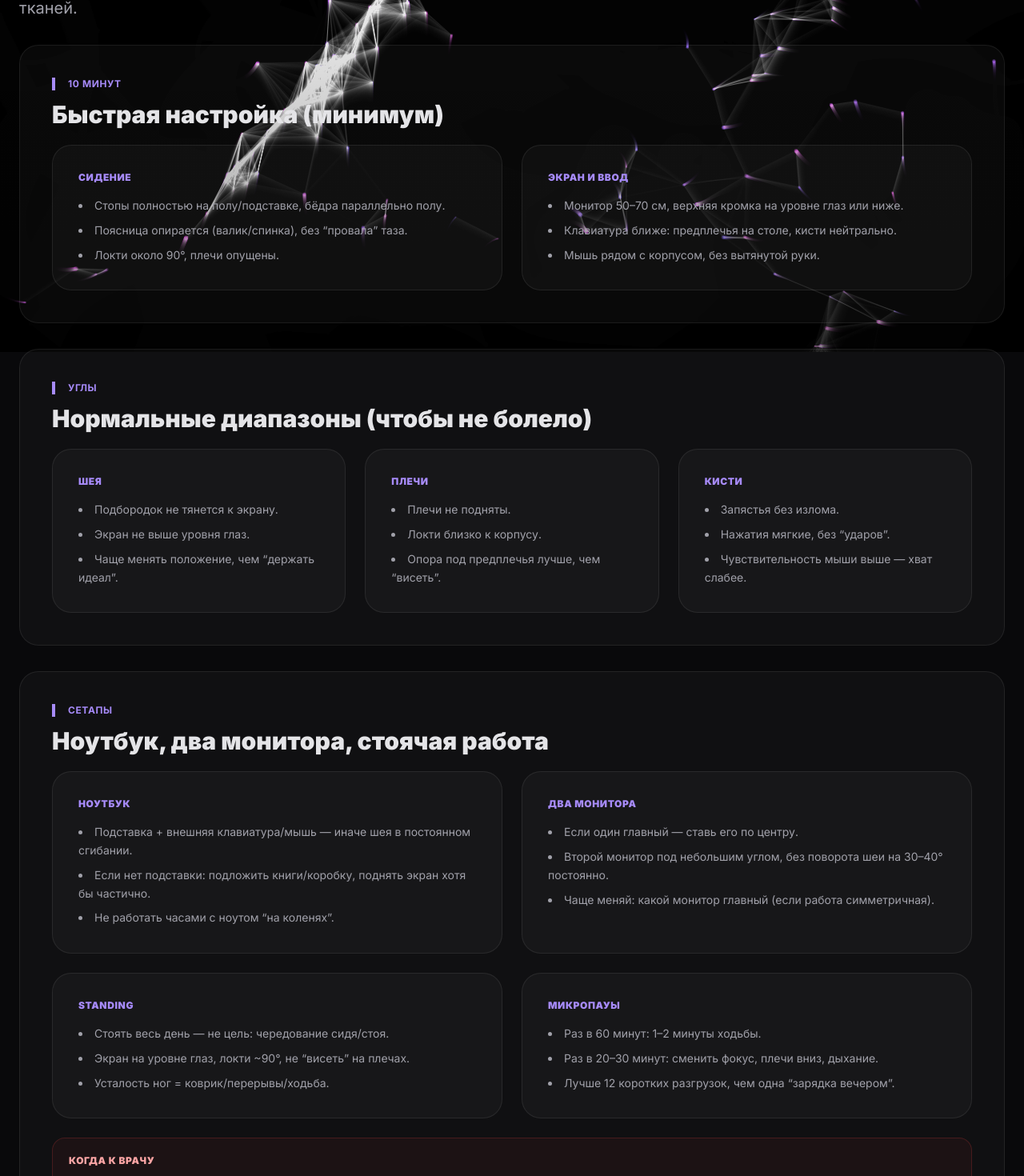
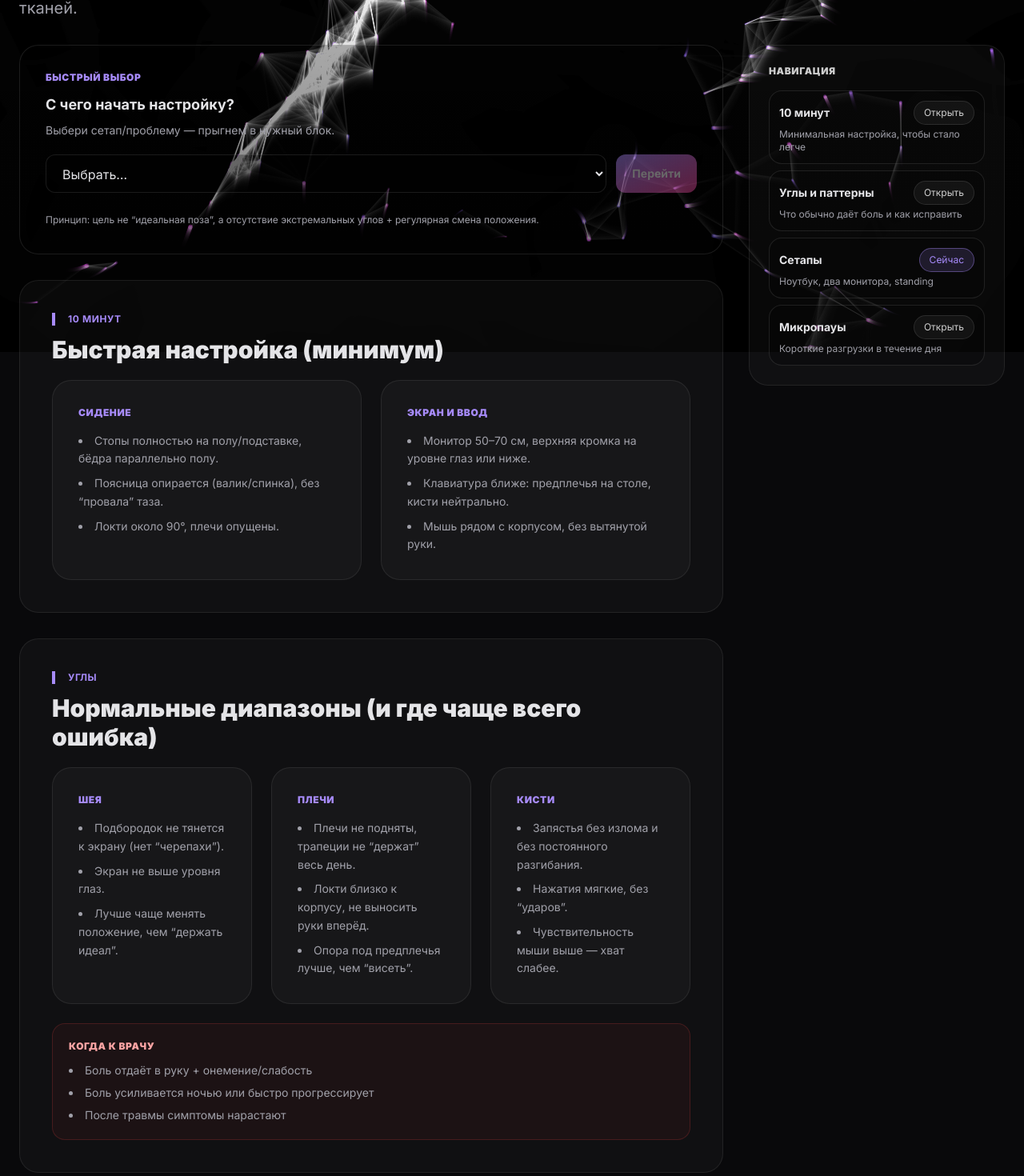
Before and after one commit to paranoid-rpm/IThealth, a React (Vite) app: page /ergonomics in a window 1280 px wide. Shown: the part 360-1830 px from the top of the page at 80% size. Built offline with nearby package versions, Linux system fonts and the light colour scheme.

Commit message:
🪑 Content + UI pass #7: upgrade Ergonomics (quick picker + sticky TOC + more actionable blocks)
- Add SetupPicker to jump to relevant section
- Add sticky TOC with active section tracking
- Expand microbreaks and device input quick fixes
- Add anchors and smooth scrolling like Protocols page

```diff
--- a/src/pages/Ergonomics.tsx
+++ b/src/pages/Ergonomics.tsx
@@ -1,5 +1,12 @@
+import { useEffect, useMemo, useState } from 'react';
 import { motion } from 'framer-motion';
 import ContentBlock from '../components/ContentBlock';
+
+type TocItem = {
+  id: string;
+  label: string;
+  hint: string;
+};
 
 function Card({ title, items }: { title: string; items: string[] }) {
   return (
@@ -27,7 +34,102 @@ function RedFlags({ items }: { items: string[] }) {
   );
 }
 
+function Pill({ active, label, onClick }: { active: boolean; label: string; onClick: () => void }) {
+  return (
+    <button
+      onClick={onClick}
+      className={
+        'px-3 py-1.5 rounded-full text-xs border transition ' +
+        (active ? 'bg-primary/15 border-primary/40 text-primary' : 'bg-white/5 border-white/10 text-white/80 hover:bg-white/10')
+      }
+    >
+      {label}
+    </button>
+  );
+}
+
+function SetupPicker({ onJump }: { onJump: (id: string) => void }) {
+  const [picked, setPicked] = useState<string>('');
+
+  const choices = useMemo(() => {
+    return [
+      { k: 'laptop', label: 'Работаю с ноутбука', go: 'setup' },
+      { k: 'two-monitors', label: 'Два монитора', go: 'setup' },
+      { k: 'standing', label: 'Стоячая работа', go: 'setup' },
+      { k: 'wrists', label: 'Болит кисть/предплечье', go: 'angles' },
+      { k: 'neck', label: 'Зажимы в шее/плечах', go: 'angles' },
+      { k: 'micro', label: 'Хочу микропауы', go: 'microbreaks' },
+    ];
+  }, []);
+
+  return (
+    <div className="rounded-3xl border border-white/10 bg-black/25 p-8">
+      <div className="text-xs font-black tracking-wider uppercase text-primary">Быстрый выбор</div>
+      <div className="mt-3 text-lg font-bold">С чего начать настройку?</div>
+      <p className="mt-2 text-sm text-muted">Выбери сетап/проблему — прыгнем в нужный блок.</p>
+
+      <div className="mt-5 flex flex-col md:flex-row gap-3">
+        <select
+          value={picked}
+          onChange={(e) => setPicked(e.target.value)}
+          className="flex-1 px-4 py-3 rounded-xl bg-black/30 border border-white/10 outline-none focus:border-primary/60"
+        >
+          <option value="">Выбрать…</option>
+          {choices.map(c => (
+            <option key={c.k} value={c.go}>{c.label}</option>
+          ))}
+        </select>
+        <button
+          disabled={!picked}
+          onClick={() => onJump(picked)}
+          className="px-5 py-3 rounded-xl bg-gradient-to-br from-primary to-accent text-white text-sm font-bold disabled:opacity-40 disabled:cursor-not-allowed"
+        >
+          Перейти
+        </button>
+      </div>
+
+      <div className="mt-6 text-xs text-muted leading-relaxed">
+        Принцип: цель не “идеальная поза”, а отсутствие экстремальных углов + регулярная смена положения.
+      </div>
+    </div>
+  );
+}
+
 export default function Ergonomics() {
+  const toc: TocItem[] = [
+    { id: 'quick', label: '10 минут', hint: 'Минимальная настройка, чтобы стало легче' },
+    { id: 'angles', label: 'Углы и паттерны', hint: 'Что обычно даёт боль и как исправить' },
+    { id: 'setup', label: 'Сетапы', hint: 'Ноутбук, два монитора, standing' },
+    { id: 'microbreaks', label: 'Микропауы', hint: 'Короткие разгрузки в течение дня' },
+  ];
+
+  const [active, setActive] = useState<string>('quick');
+
+  useEffect(() => {
+    const onScroll = () => {
+      const y = window.scrollY + 140;
+      for (let i = toc.length - 1; i >= 0; i--) {
+        const el = document.getElementById(toc[i].id);
+        if (!el) continue;
+        const top = el.getBoundingClientRect().top + window.scrollY;
+        if (y >= top) {
+          setActive(toc[i].id);
+          return;
+        }
+      }
+    };
+
+    window.addEventListener('scroll', onScroll, { passive: true });
+    onScroll();
+    return () => window.removeEventListener('scroll', onScroll);
+  }, []);
+
+  const jump = (id: string) => {
+    const el = document.getElementById(id);
+    if (!el) return;
+    el.scrollIntoView({ behavior: 'smooth', block: 'start' });
+  };
+
   return (
     <div className="container mx-auto px-6 py-16 md:py-24 space-y-8">
       <motion.div initial={{ opacity: 0, y: 14 }} animate={{ opacity: 1, y: 0 }} className="max-w-5xl">
@@ -40,7 +142,12 @@ export default function Ergonomics() {
         </p>
       </motion.div>
 
+      <div className="grid lg:grid-cols-[1fr_320px] gap-8 items-start">
+        <div className="space-y-8">
+          <SetupPicker onJump={jump} />
+
           <ContentBlock label="10 минут" title="Быстрая настройка (минимум)">
+            <div id="quick" className="scroll-mt-28" />
             <div className="grid md:grid-cols-2 gap-6">
               <Card
                 title="Сидение"
@@ -61,15 +168,46 @@ export default function Ergonomics() {
             </div>
           </ContentBlock>
 
-      <ContentBlock label="Углы" title="Нормальные диапазоны (чтобы не болело)">
+          <ContentBlock label="Углы" title="Нормальные диапазоны (и где чаще всего ошибка)">
+            <div id="angles" className="scroll-mt-28" />
             <div className="grid md:grid-cols-3 gap-6">
-          <Card title="Шея" items={['Подбородок не тянется к экрану.', 'Экран не выше уровня глаз.', 'Чаще менять положение, чем “держать идеал”.']} />
-          <Card title="Плечи" items={['Плечи не подняты.', 'Локти близко к корпусу.', 'Опора под предплечья лучше, чем “висеть”.']} />
-          <Card title="Кисти" items={['Запястья без излома.', 'Нажатия мягкие, без “ударов”.', 'Чувствительность мыши выше — хват слабее.']} />
+              <Card
+                title="Шея"
+                items={[
+                  'Подбородок не тянется к экрану (нет “черепахи”).',
+                  'Экран не выше уровня глаз.',
+                  'Лучше чаще менять положение, чем “держать идеал”.',
+                ]}
+              />
+              <Card
+                title="Плечи"
+                items={[
+                  'Плечи не подняты, трапеции не “держат” весь день.',
+                  'Локти близко к корпусу, не выносить руки вперёд.',
+                  'Опора под предплечья лучше, чем “висеть”.',
+                ]}
+              />
+              <Card
+                title="Кисти"
+                items={[
+                  'Запястья без излома и без постоянного разгибания.',
+                  'Нажатия мягкие, без “ударов”.',
+                  'Чувствительность мыши выше — хват слабее.',
+                ]}
+              />
             </div>
+
+            <RedFlags
+              items={[
+                'Боль отдаёт в руку + онемение/слабость',
+                'Боль усиливается ночью или быстро прогрессирует',
+                'После травмы симптомы нарастают',
+              ]}
+            />
           </ContentBlock>
 
           <ContentBlock label="Сетапы" title="Ноутбук, два монитора, стоячая работа">
+            <div id="setup" className="scroll-mt-28" />
             <div className="grid md:grid-cols-2 gap-6">
               <Card
                 title="Ноутбук"
@@ -83,8 +221,8 @@ export default function Ergonomics() {
                 title="Два монитора"
                 items={[
                   'Если один главный — ставь его по центру.',
-              'Второй монитор под небольшим углом, без поворота шеи на 30–40° постоянно.',
-              'Чаще меняй: какой монитор главный (если работа симметричная).',
+                  'Второй монитор под небольшим углом, без поворота шеи часами.',
+                  'Если работа симметричная — иногда меняй “главный” монитор местами.',
                 ]}
               />
               <Card
@@ -96,28 +234,62 @@ export default function Ergonomics() {
                 ]}
               />
               <Card
-            title="Микропауы"
+                title="Устройства ввода (быстрые фиксы)"
                 items={[
-              'Раз в 60 минут: 1–2 минуты ходьбы.',
-              'Раз в 20–30 минут: сменить фокус, плечи вниз, дыхание.',
-              'Лучше 12 коротких разгрузок, чем одна “зарядка вечером”.',
+                  'Клавиатура ближе: не тянуться, держать локти у корпуса.',
+                  'Поднять DPI/скорость мыши: меньше усилий, меньше “зажима”.',
+                  'Если боль нарастает: временно снизить объём набора и добавить ротацию задач.',
                 ]}
               />
             </div>
+          </ContentBlock>
 
-        <RedFlags
+          <ContentBlock label="Микропауы" title="Микро‑разгрузки в течение дня">
+            <div id="microbreaks" className="scroll-mt-28" />
+            <div className="grid md:grid-cols-2 gap-6">
+              <Card
+                title="Каждый час (2 минуты)"
                 items={[
-            'Боль отдаёт в руку + онемение/слабость',
-            'Боль усиливается ночью или быстро прогрессирует',
-            'После травмы симптомы нарастают',
+                  'Встать и пройтись 10–20 шагов.',
+                  'Плечи вниз, длинный выдох.',
+                  'Поменять фокус: посмотреть вдаль 20–30 секунд.',
                 ]}
               />
+              <Card
+                title="Каждые 20–30 минут (15 секунд)"
+                items={[
+                  'Сменить положение: откинуться/подвинуться/поменять опору.',
+                  'Разжать кисти, убрать “хват”.',
+                  'Коротко расслабить лицо и челюсть.',
+                ]}
+              />
+            </div>
+            <div className="mt-6 text-xs text-muted leading-relaxed">
+              Лучше 12 коротких разгрузок, чем одна “зарядка вечером”. Если упражнение вызывает боль — не делай его.
+            </div>
           </ContentBlock>
 
           <div className="max-w-5xl">
-        <div className="text-xs text-muted leading-relaxed">
-          Дисклеймер: информация не заменяет консультацию врача. Любые упражнения — без боли.
+            <div className="text-xs text-muted leading-relaxed">Дисклеймер: информация не заменяет консультацию врача. Любые упражнения — без боли.</div>
           </div>
+        </div>
+
+        <aside className="hidden lg:block sticky top-24">
+          <div className="glass-card rounded-3xl p-6">
+            <div className="text-xs font-black tracking-wider uppercase text-white/80">Навигация</div>
+            <div className="mt-4 space-y-2">
+              {toc.map(i => (
+                <div key={i.id} className="rounded-2xl border border-white/10 bg-black/20 p-3">
+                  <div className="flex items-center justify-between gap-3">
+                    <div className="text-sm font-bold">{i.label}</div>
+                    <Pill active={active === i.id} label={active === i.id ? 'Сейчас' : 'Открыть'} onClick={() => jump(i.id)} />
+                  </div>
+                  <div className="mt-1 text-xs text-muted">{i.hint}</div>
+                </div>
+              ))}
+            </div>
+          </div>
+        </aside>
       </div>
     </div>
   );
```
Lines whose indentation alone changed are shown as unchanged.
